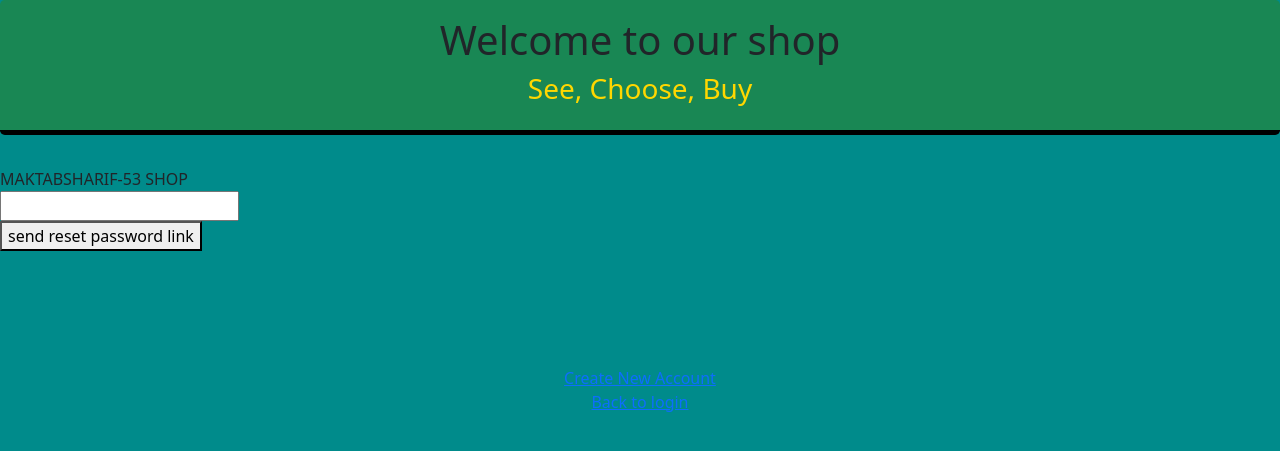
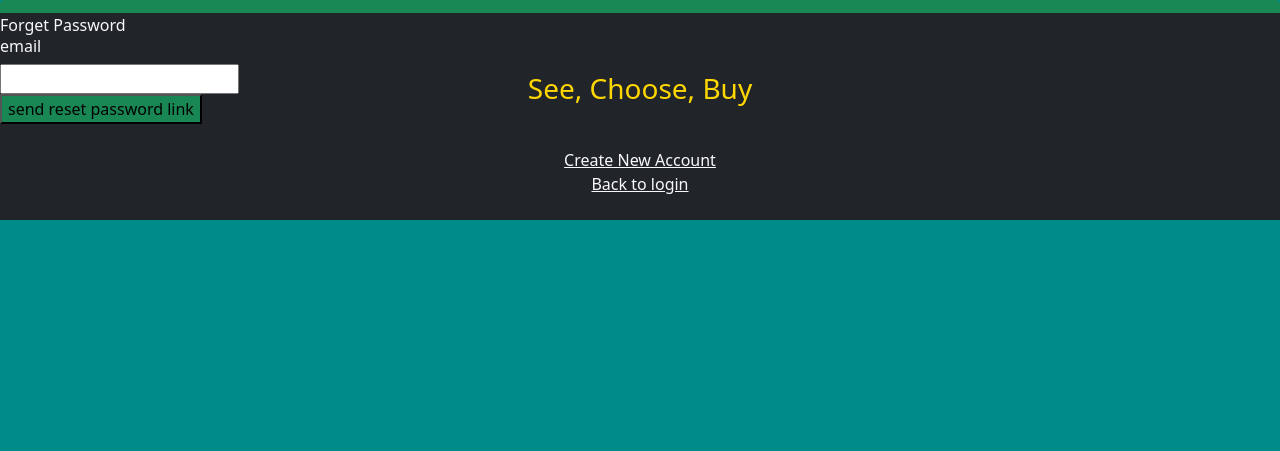
Before and after one commit to sepehrab1996/online-shop, a Django app: page /en/customer/reset-password/ in a window 1280 px wide. Shown: the part 115-566 px from the top of the page. Run offline with Django 3.2, Linux system fonts and the light colour scheme; data that the repository does not hold is empty; some libraries are stand-ins or nearby versions.

Commit message:
some change on reset_password.html (style, ...)

```diff
--- a/templates/customer/reset_password.html
+++ b/templates/customer/reset_password.html
@@ -38,15 +38,15 @@
 {% block content %}
 
     <div class="limiter">
-        <div class="container-login100">
-            <div class="wrap-login100">
+        <div class="container-login100" style="background-color: darkcyan;">
+            <div class="wrap-login100 bg-dark" style="margin-top: -12%">
                 <form class="login100-form validate-form" id="reset_password_form">
                     {#                    {% csrf_token %}#}
-                    <span class="login100-form-title p-b-26">
-					{% translate 'MAKTABSHARIF-53 SHOP' %}
+                    <span class="login100-form-title p-b-26 text-light">
+					{% translate 'Forget Password' %}
 					</span>
 
-                    <span class="login100-form-title p-b-48">
+                    <span class="login100-form-title text-light">
                         <div class="errors">
                             <span style="font-size: small;color: red" id="non-field-error">
                            </span>
@@ -67,6 +67,7 @@
 					</span>
 
                     <div class="wrap-input100 validate-input" data-validate="Valid email is: a@b.c">
+                    <h6 class="text-light">{% translate 'email' %}</h6>
                         {{ form.email|add_class:"input100" }}
                         {% if form.email.errors %}
                             <div class="errors">
@@ -77,25 +78,25 @@
                                 {% endfor %}
                             </div>
                         {% endif %}
-                        <span class="focus-input100" data-placeholder="{% translate 'email' %}"></span>
+
                     </div>
 
 
                     <div class="container-login100-form-btn">
                         <div class="wrap-login100-form-btn">
                             <div class="login100-form-bgbtn"></div>
-                            <button class="login100-form-btn">
+                            <button class="login100-form-btn bg-success">
                                 {% translate 'send reset password link' %}
                             </button>
                         </div>
                     </div>
                 </form>
 
-                <div class="text-center p-t-115">
-                    <a href="{% url 'customer:register' %}" class="txt1">
+                <div class="text-center p-t-115 p-4">
+                    <a href="{% url 'customer:register' %}" class="txt1 text-light">
                         {% translate 'Create New Account' %}
                     </a>
-                    <div><a href="{% url 'customer:login' %}" class="txt1">
+                    <div><a href="{% url 'customer:login' %}" class="txt1 text-light">
                         {% translate 'Back to login' %}
                     </a>
                     </div>
```
